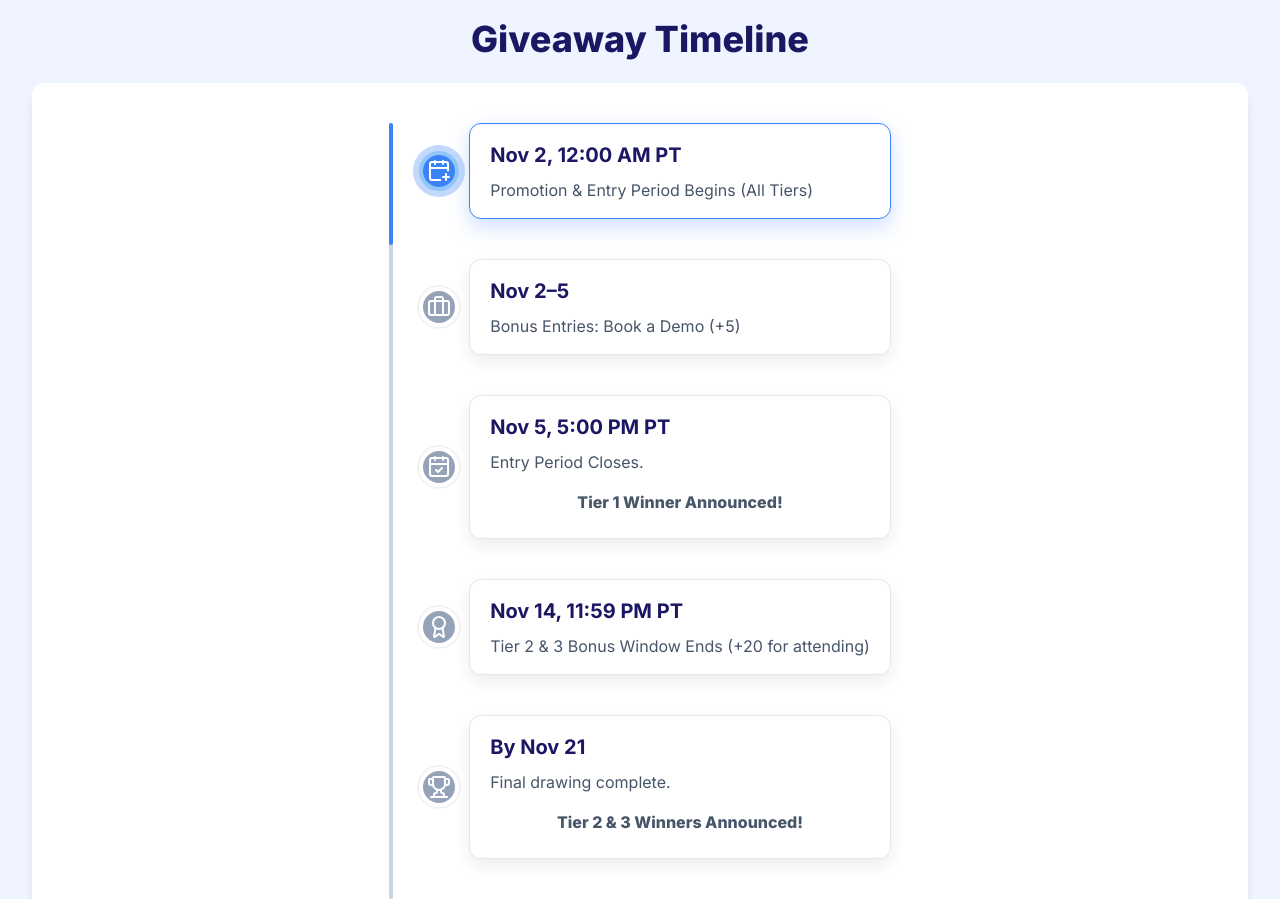
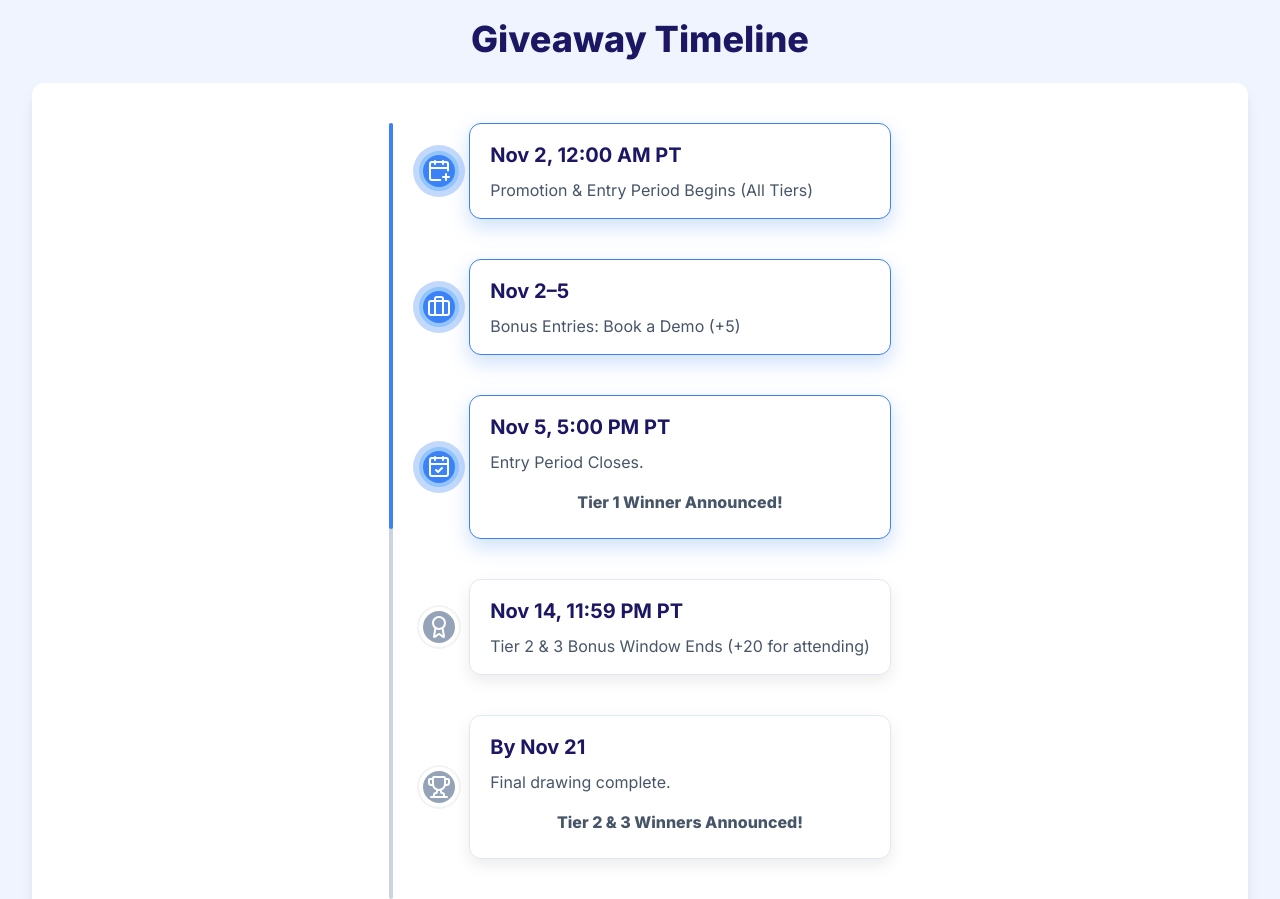
Before and after one commit to aiJeffYlopo/unlock-2025-giveaway, a plain HTML site: page index.html in a window 1280 px wide. Shown: the part 1920-2819 px from the top of the page. Drawn offline with nearby package versions, Linux system fonts and the light colour scheme.

Commit message:
Update index.html
Progressed timeline.

```diff
--- a/index.html
+++ b/index.html
@@ -369,7 +369,7 @@
                 DEMO_WINDOW_END: new Date('2025-11-14T23:59:59-08:00'), // 11:59 PM PST
                 TIER_2_3_ANNOUNCE: new Date('2025-11-21T23:59:59-08:00'), // End of day
                 // *** UPDATED "current" time per user request ***
-                NOW: new Date('2025-11-04T16:58:00-08:00') // November 4th, 4:58 PM PST
+                NOW: new Date('2025-11-12T12:23:00-08:00') // November 12th, 12:23 PM PST
                 // To test other dates, uncomment one of the lines below:
                 // NOW: new Date('2025-10-31T15:35:00-07:00') // Before start
                 // NOW: new Date('2025-11-03T10:00:00-08:00') // During conference, bonus active
```
